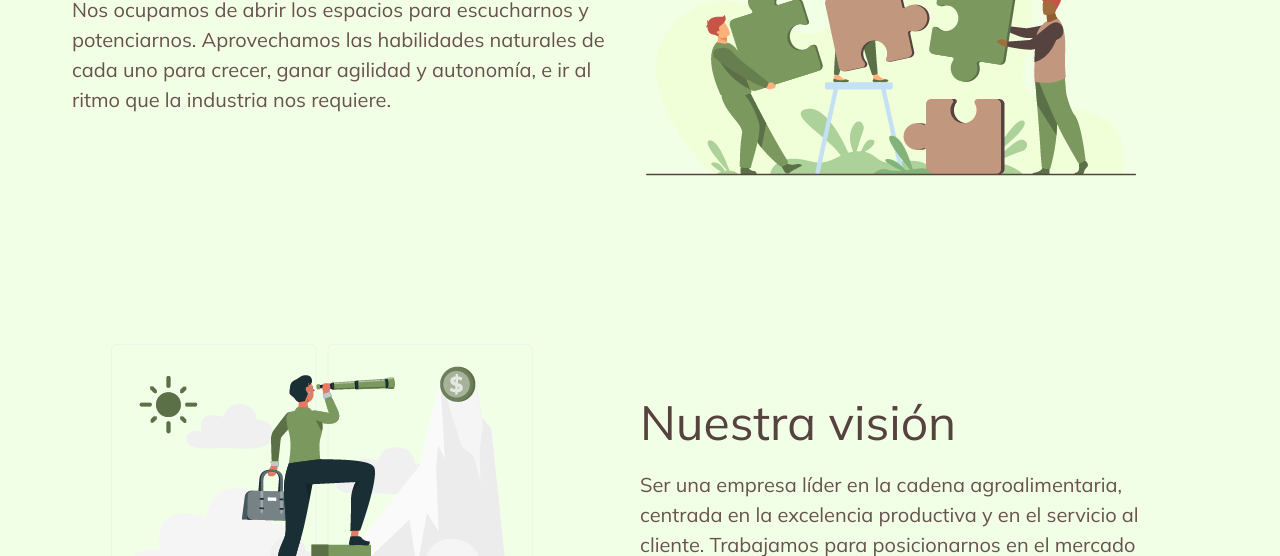
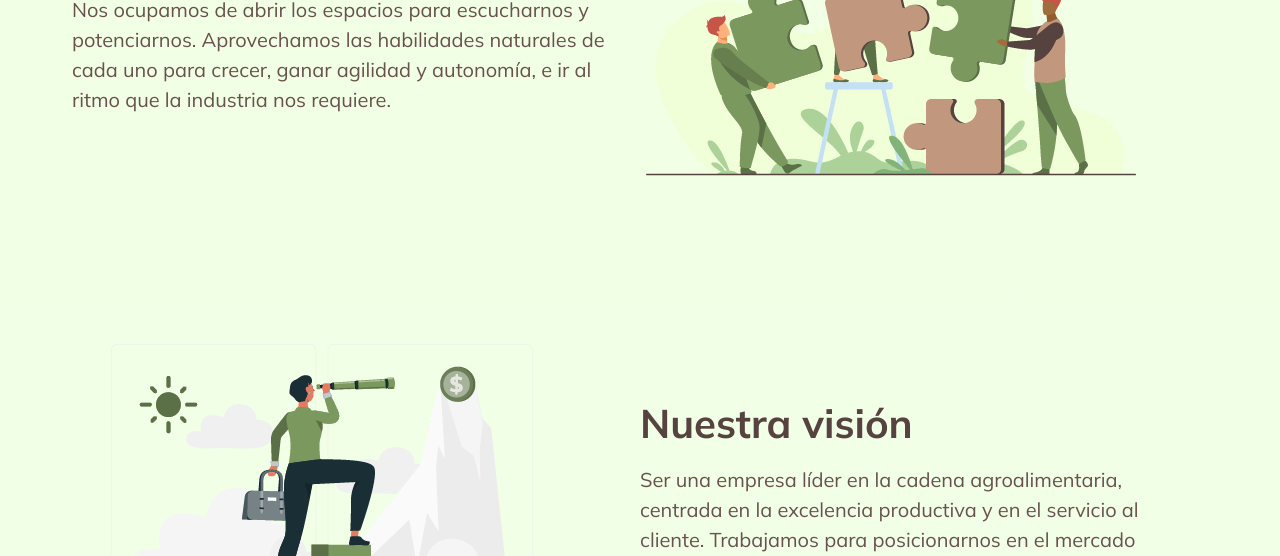
Before and after one commit to valenspinaci/vs-agro, a plain HTML site: page pages/nosotros.html in a window 1280 px wide. Shown: the part 396-952 px from the top of the page. Drawn offline with Linux system fonts and the light colour scheme.

Commit message:
Detalles de estilos y en index

```diff
--- a/css/estilos.css
+++ b/css/estilos.css
@@ -257,8 +257,9 @@ main{
 }
 
 .seccion__texto h1{
-    font-size: 3rem;
-    color: #56423F;
+    font-size: 2.5rem;
+    color: #56423F;
+    font-weight: 700;
 }
 
 .seccion__texto p{
```
Also changed, not shown: index.html (+1 -1 lines).
